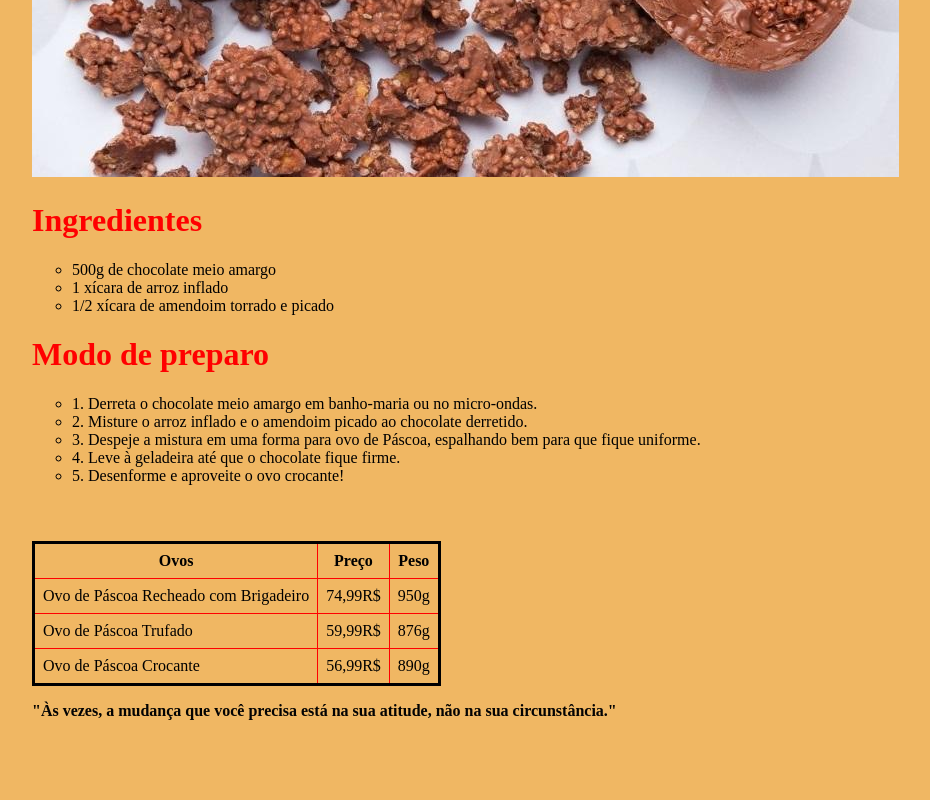
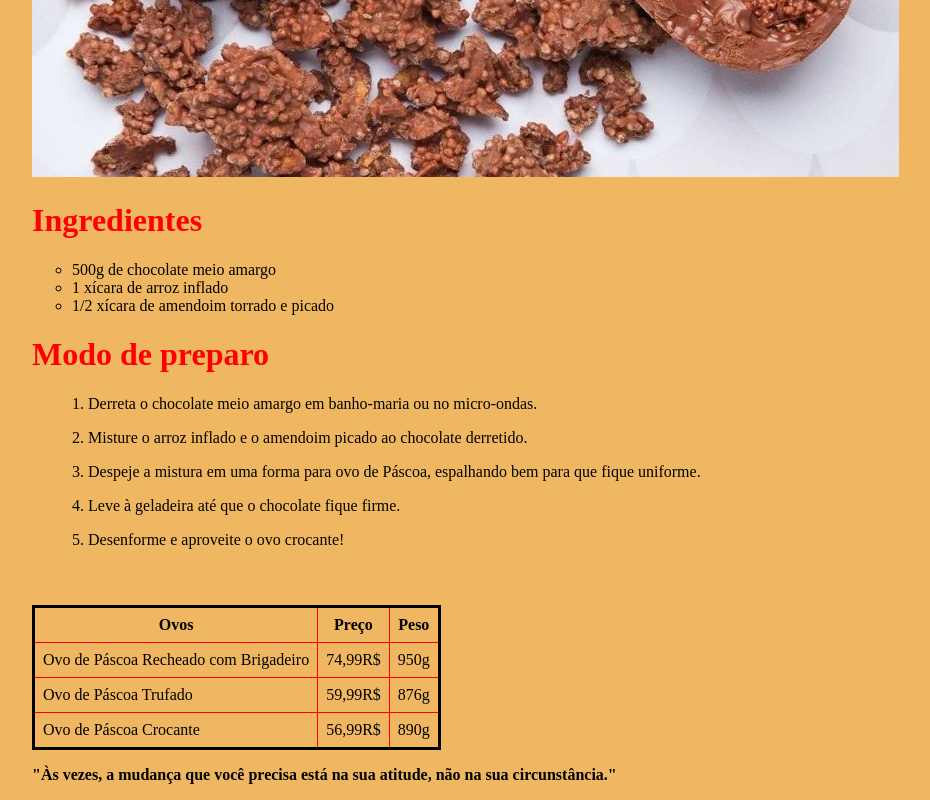
Before and after one commit to wallsp/dfs_uc02, a plain HTML site: page 03-TiaZilda/Ovoszilda.html in a window 1280 px wide. Shown: the part 3383-4183 px from the top of the page, without its empty margins (16-946 px from the left). Before the commit the page ends 4119 px from the top, so only its background shows below. Drawn offline with Linux system fonts and the light colour scheme.

Commit message:
TiaZilda

```diff
--- a/03-TiaZilda/Ovoszilda.html
+++ b/03-TiaZilda/Ovoszilda.html
@@ -75,11 +75,11 @@
 
      <h1>Modo de preparo</h1>
       <ul>
-        <li>1. Derreta o chocolate meio amargo em banho-maria ou no micro-ondas.</li>
-        <li>2. Misture o arroz inflado e o amendoim picado ao chocolate derretido.</li>
-        <li>3. Despeje a mistura em uma forma para ovo de Páscoa, espalhando bem para que fique uniforme.</li>
-        <li>4. Leve à geladeira até que o chocolate fique firme.</li>
-        <li>5. Desenforme e aproveite o ovo crocante!</li>
+        <p>1. Derreta o chocolate meio amargo em banho-maria ou no micro-ondas.</p>
+        <p>2. Misture o arroz inflado e o amendoim picado ao chocolate derretido.</p>
+        <p>3. Despeje a mistura em uma forma para ovo de Páscoa, espalhando bem para que fique uniforme.</p>
+        <p>4. Leve à geladeira até que o chocolate fique firme.</p>
+        <p>5. Desenforme e aproveite o ovo crocante!</p>
       </ul>
 
        <p>ㅤ </p>
--- a/03-TiaZilda/css/style1.css
+++ b/03-TiaZilda/css/style1.css
@@ -21,7 +21,3 @@ p{
 h1{
     color: rgb(255, 0, 0);
 }
-
-#paragrafo{
-    color: yellowgreen;
-}
```
